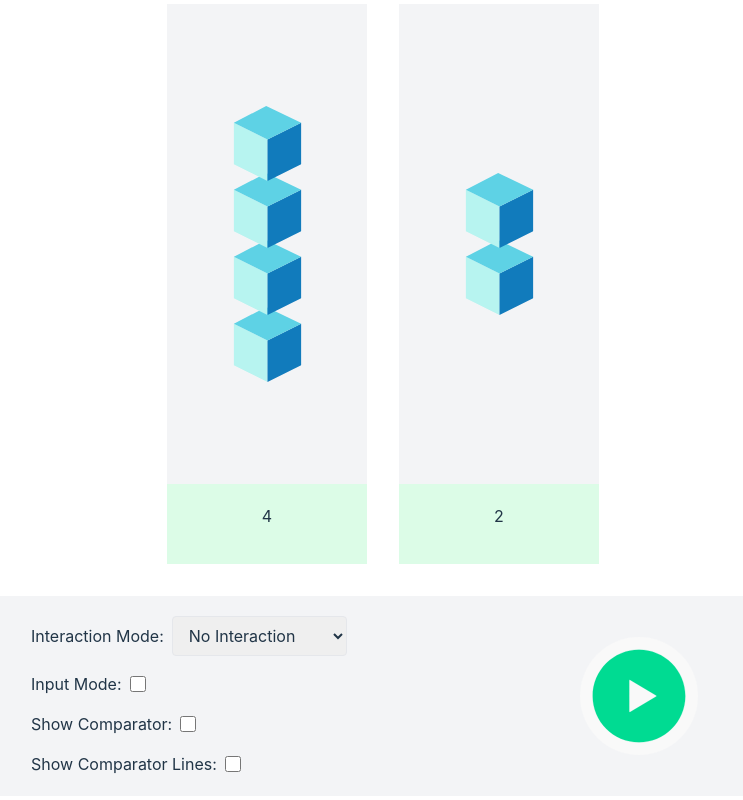
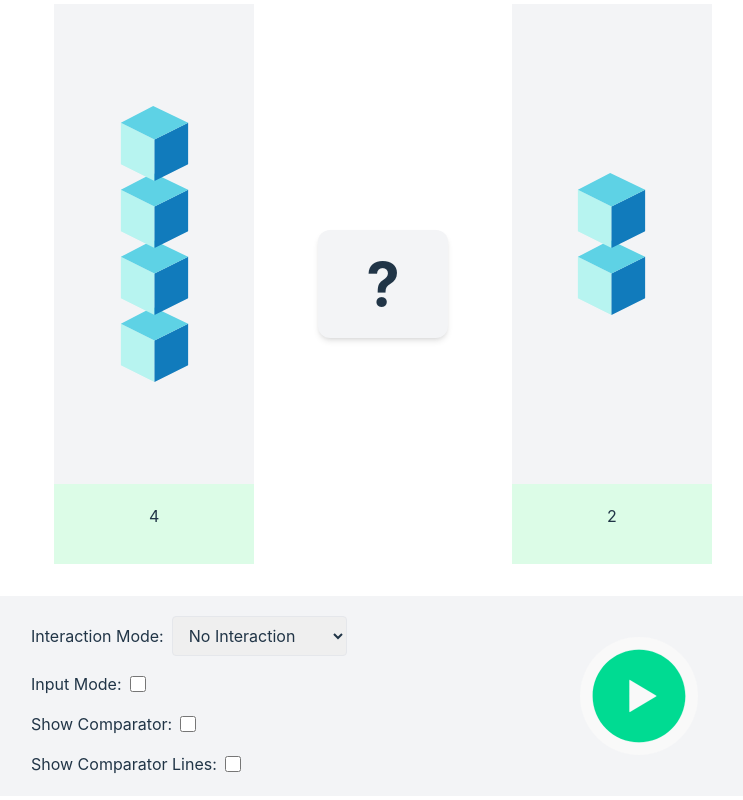
Before and after one commit to nlbdotdev/synthesis-widget, a React (Vite) app: page / in a window 1280 px wide. Shown: the whole page, without its empty margins (257-1000 px from the left). Built offline with nearby package versions, Linux system fonts and the light colour scheme.

Commit message:
add comparator

```diff
--- a/src/components/Widget.tsx
+++ b/src/components/Widget.tsx
@@ -11,6 +11,20 @@ export interface WidgetState {
   isInput: boolean
   showComparator: boolean
   showComparatorLines: boolean
+}
+
+interface ComparatorProps {
+  value1: number
+  value2: number
+  show: boolean
+}
+
+const Comparator = ({ value1, value2, show }: ComparatorProps) => {
+  return (
+    <div className="text-6xl font-bold px-12 mx-16 py-6 bg-gray-100 rounded-xl shadow-md hover:shadow-lg transition-shadow">
+      {show ? (value1 > value2 ? '>' : value1 < value2 ? '<' : '=') : '?'}
+    </div>
+  )
 }
 
 const Widget = () => {
@@ -29,12 +43,17 @@ const Widget = () => {
 
   return (
     <div className="flex flex-col items-center space-y-8">
-      <div className="flex flex-row items-center space-x-8">
+      <div className="flex flex-row items-center justify-between w-full px-32">
         <Stack
           count={state.blockCount1}
           setCount={(count) => setState({ ...state, blockCount1: count })}
           isInput={state.isInput}
           interactionMode={state.interactionMode}
+        />
+        <Comparator
+          value1={state.blockCount1}
+          value2={state.blockCount2}
+          show={state.showComparator}
         />
         <Stack
           count={state.blockCount2}
```
